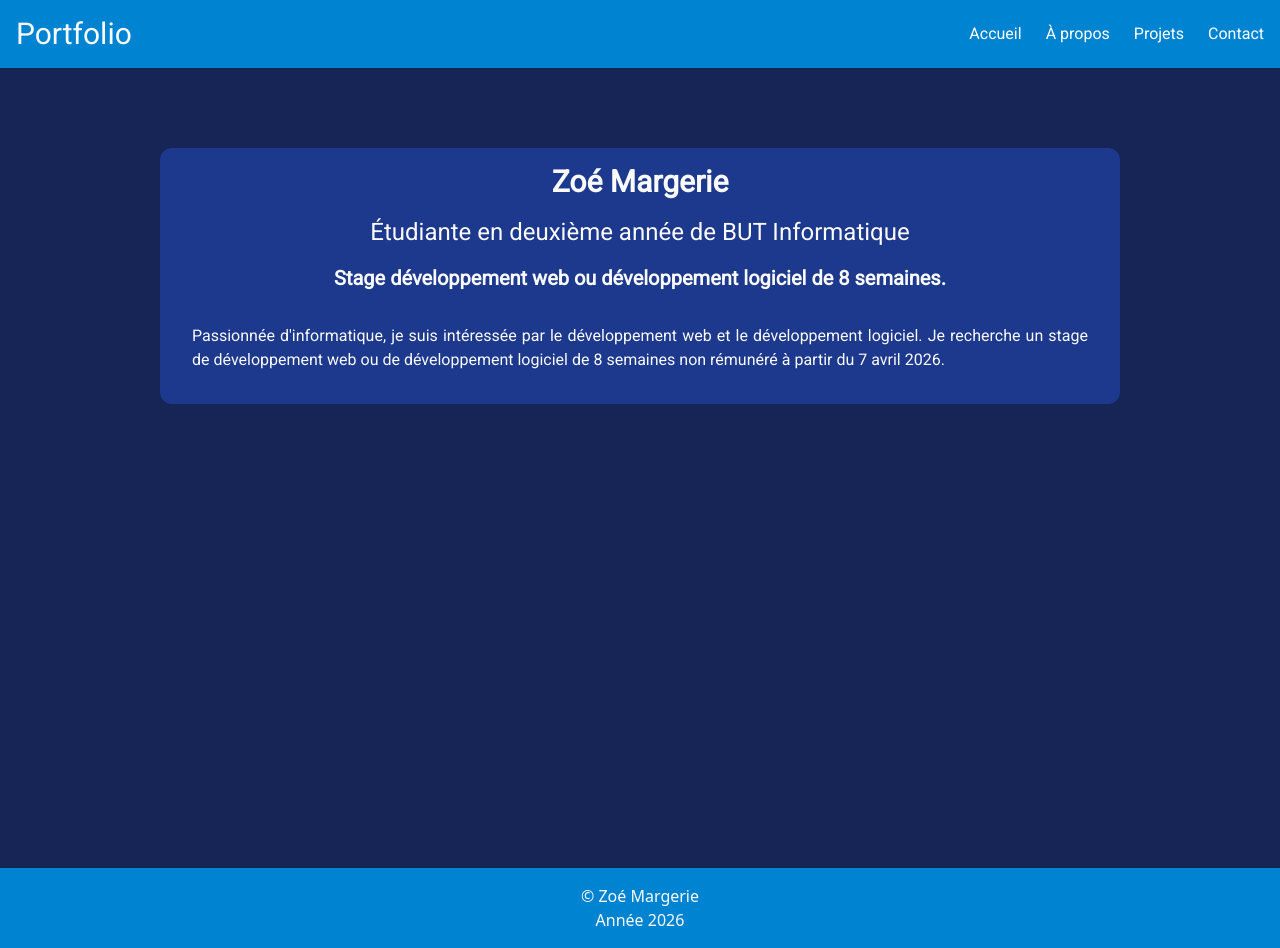
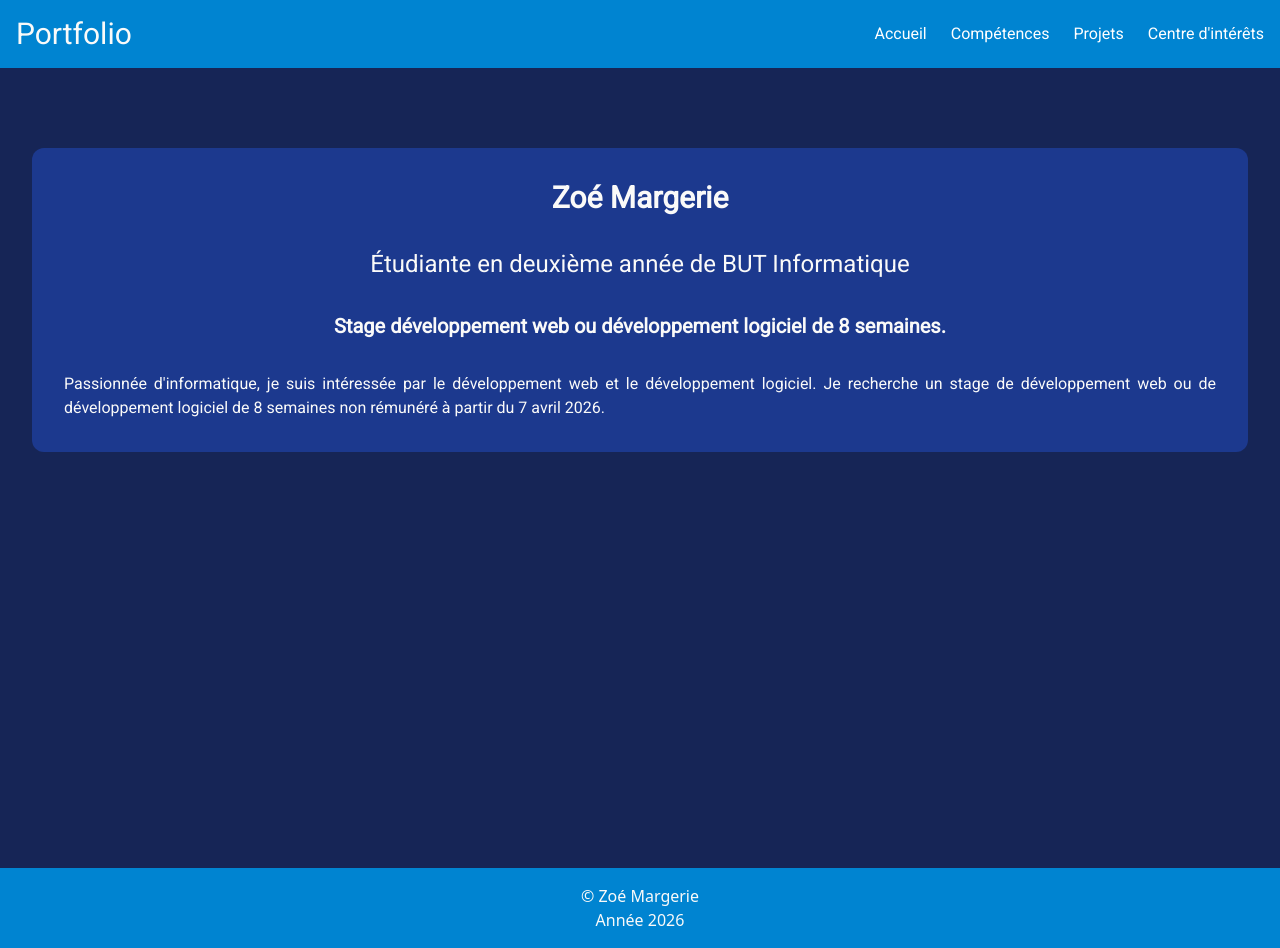
Before and after one commit to Z-1020/Portfolio_react, a React (Vite) app in the folder portfolio/: page /#/ in a window 1280 px wide. Built offline with nearby package versions, Linux system fonts and the light colour scheme.

Commit message:
feat: modification of button when menu is open

```diff
--- a/portfolio/src/components/Header.tsx
+++ b/portfolio/src/components/Header.tsx
@@ -13,46 +13,37 @@ export default function Header() {
         <div className="flex items-center ">
         <button
           onClick={() => setIsOpen(!isOpen)}
-          className="ml-auto md:hidden text-white text-2xl focus:outline-none"
+          className="ml-auto md:hidden text-white text-2xl focus:outline-none md:hover:text-gray-300"
           aria-label="Menu"
         >
-          ☰
+           {isOpen ? "X": "☰"}
         </button>
-        <ul
-          className={`
-            ${isOpen ? "block" : "hidden"}
-            md:flex
-            absolute md:static top-16 left-0 w-full md:w-auto
-            bg-sky-600 md:bg-transparent
-            p-4 md:p-0
-            space-y-4 md:space-y-0 md:space-x-6
-          `}
-        >
+        <ul className={`${isOpen ? "block" : "hidden"} md:flex absolute text-center hover:text-gray-300 md:static top-16 left-0 w-full md:w-auto bg-sky-600 md:bg-transparent p-4 md:p-0 space-y-4 md:space-y-0 md:space-x-6`}>
           <li>
             <Link to="/" onClick={() => setIsOpen(false)}
-              className="text-white hover:text-gray-300">
+              className="text-white hover:text-gray-300 md:focus:text-gray-300">
               Accueil
             </Link>
           </li>
 
           <li>
-            <Link to="/about" onClick={() => setIsOpen(false)}
-              className="text-white hover:text-gray-300">
-              À propos
+            <Link to="/Skills" onClick={() => setIsOpen(false)}
+              className="text-white hover:text-gray-300 md:focus:text-gray-400">
+              Compétences
             </Link>
           </li>
 
           <li>
             <Link to="/projects" onClick={() => setIsOpen(false)}
-              className="text-white hover:text-gray-300">
+              className="text-white hover:text-gray-300 md:focus:text-gray-400">
               Projets
             </Link>
           </li>
 
           <li>
-            <Link to="/contact" onClick={() => setIsOpen(false)}
-              className="text-white hover:text-gray-300">
-              Contact
+            <Link to="/Interests" onClick={() => setIsOpen(false)}
+              className="text-white hover:text-gray-300 md:focus:text-gray-400">
+              Centre d'intérêts
             </Link>
           </li>
         </ul>
--- a/portfolio/src/pages/Home.tsx
+++ b/portfolio/src/pages/Home.tsx
@@ -2,13 +2,13 @@
 export default function Home() {
   return (
     <main className=" min-w-screen min-h-screen h-full  flex justify-center bg-blue-950 font-roboto">
-      <div className="w-3/4 h-1/2 bg-blue-900 rounded-xl mt-20 mb-20">
-      <h1 className="text-3xl font-bold text-stone-50 text-center mb-4 mt-4">
+      <div className=" h-full bg-blue-900 rounded-xl mt-20 mb-20 ml-8 mr-8">
+      <h1 className="text-3xl font-bold text-stone-50 text-center m-8">
         Zoé Margerie
       </h1>
-      <h2 className="text-2xl text-center text-stone-50 mb-4">Étudiante en deuxième année de BUT Informatique</h2>
-      <h3 className="text-xl text-center text-stone-50 font-bold">Stage développement web ou développement logiciel de 8 semaines.</h3>
-      <div className="flex justify-center text-stone-50 ml-8 mr-8 mt-8 mb-8 text-justify">
+      <h2 className="text-2xl text-center text-stone-50 m-8">Étudiante en deuxième année de BUT Informatique</h2>
+      <h3 className="text-xl text-center text-stone-50 font-bold m-8">Stage développement web ou développement logiciel de 8 semaines.</h3>
+      <div className="flex justify-center text-stone-50 m-8 text-justify">
       <p>Passionnée d'informatique, je suis intéressée par le développement web et le développement logiciel.
         Je recherche un stage de développement web ou de développement logiciel de 8 semaines non rémunéré
         à partir du 7 avril 2026.
```
